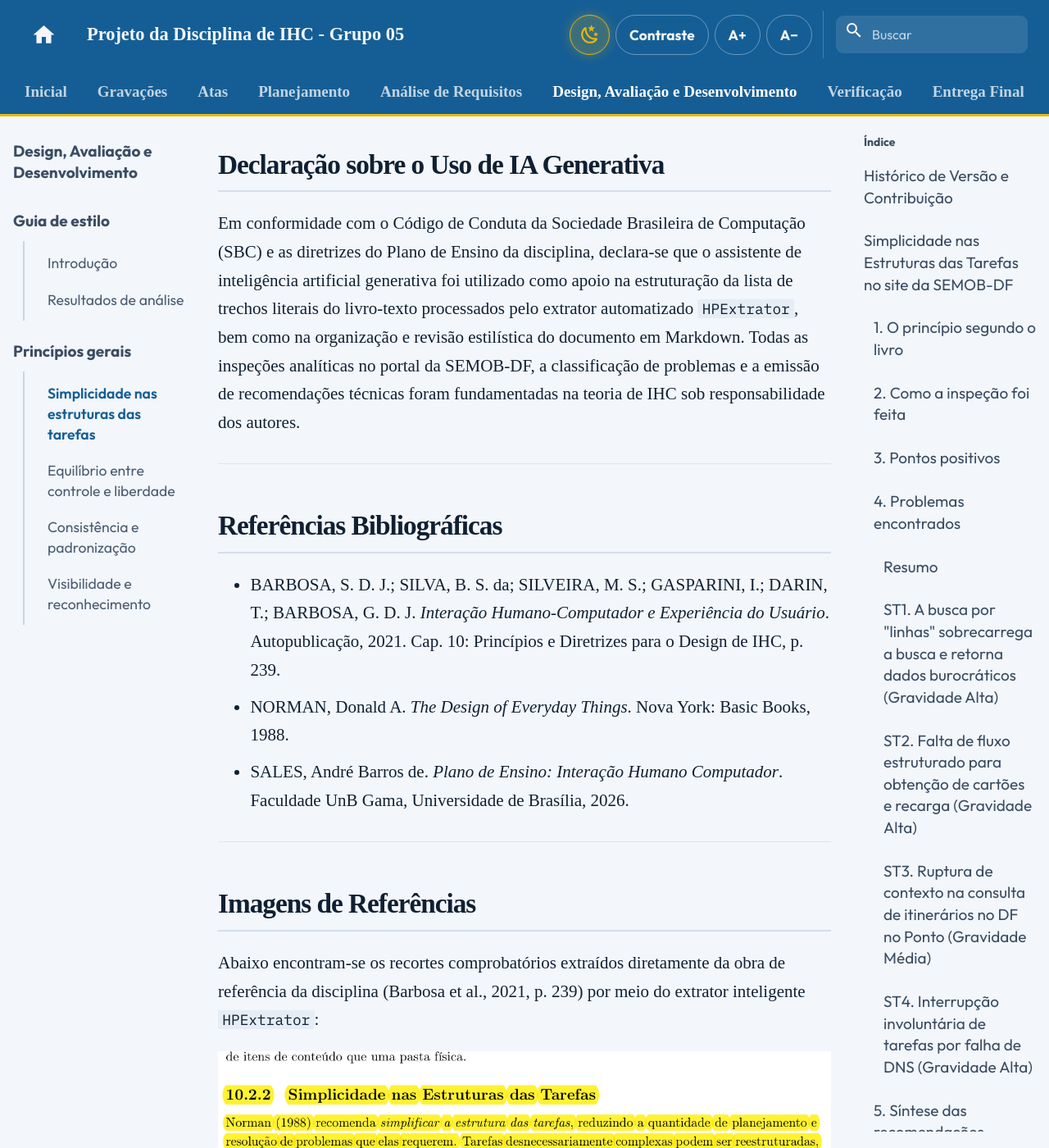
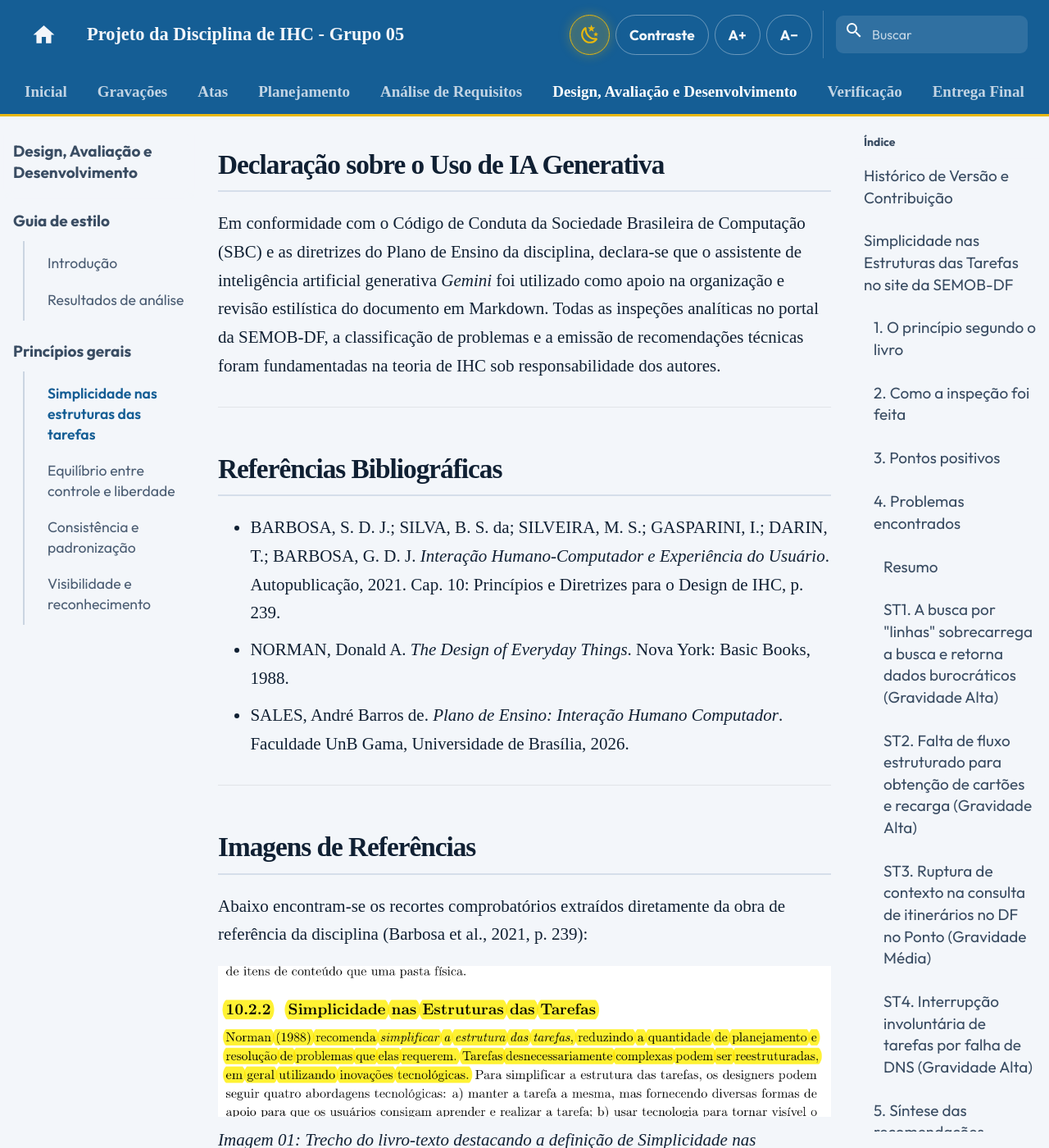
Before and after one commit to Interacao-Humano-Computador/2026.2-Grupo05, an MkDocs documentation site: the page built from docs/analise-de-requisitos/principios-gerais/simplicidade-nas-estruturas-das-tarefas.md, in a window 1280 px wide and 1400 px high, scrolled down 10714 px. Shown: the whole window at 82% size. Built offline with MkDocs 1.6.1 and Material for MkDocs 9.7.7, drawn with Linux system fonts in a browser that asks for light colours; comment, search, counter and statistics services are not loaded; some of the changed text lies outside the part shown.

Commit message:
especificando agente de i.a usado

```diff
--- a/docs/analise-de-requisitos/principios-gerais/simplicidade-nas-estruturas-das-tarefas.md
+++ b/docs/analise-de-requisitos/principios-gerais/simplicidade-nas-estruturas-das-tarefas.md
@@ -155,7 +155,7 @@ O portal da SEMOB-DF apresenta algumas iniciativas louváveis para encurtar cami
 
 ## Declaração sobre o Uso de IA Generativa
 
-Em conformidade com o Código de Conduta da Sociedade Brasileira de Computação (SBC) e as diretrizes do Plano de Ensino da disciplina, declara-se que o assistente de inteligência artificial generativa foi utilizado como apoio na estruturação da lista de trechos literais do livro-texto processados pelo extrator automatizado `HPExtrator`, bem como na organização e revisão estilística do documento em Markdown. Todas as inspeções analíticas no portal da SEMOB-DF, a classificação de problemas e a emissão de recomendações técnicas foram fundamentadas na teoria de IHC sob responsabilidade dos autores.
+Em conformidade com o Código de Conduta da Sociedade Brasileira de Computação (SBC) e as diretrizes do Plano de Ensino da disciplina, declara-se que o assistente de inteligência artificial generativa *Gemini* foi utilizado como apoio na organização e revisão estilística do documento em Markdown. Todas as inspeções analíticas no portal da SEMOB-DF, a classificação de problemas e a emissão de recomendações técnicas foram fundamentadas na teoria de IHC sob responsabilidade dos autores.
 
 ---
 
@@ -169,7 +169,7 @@ Em conformidade com o Código de Conduta da Sociedade Brasileira de Computação
 
 ## Imagens de Referências
 
-Abaixo encontram-se os recortes comprobatórios extraídos diretamente da obra de referência da disciplina (Barbosa et al., 2021, p. 239) por meio do extrator inteligente `HPExtrator`:
+Abaixo encontram-se os recortes comprobatórios extraídos diretamente da obra de referência da disciplina (Barbosa et al., 2021, p. 239):
 
 ![Referência Teórica 01 - Simplicidade nas Estruturas das Tarefas](../../assets/prints_referencias/referencia-simplicidade-tarefas-1.png)
 *Imagem 01: Trecho do livro-texto destacando a definição de Simplicidade nas Estruturas das Tarefas segundo Norman (1988).*
```
Also changed, not shown: other parts of docs/analise-de-requisitos/principios-gerais/simplicidade-nas-estruturas-das-tarefas.md (+1 -1 lines), docs/analise-de-requisitos/principios-gerais/equilibrio-controle-liberdade.md (+3 -3 lines).
